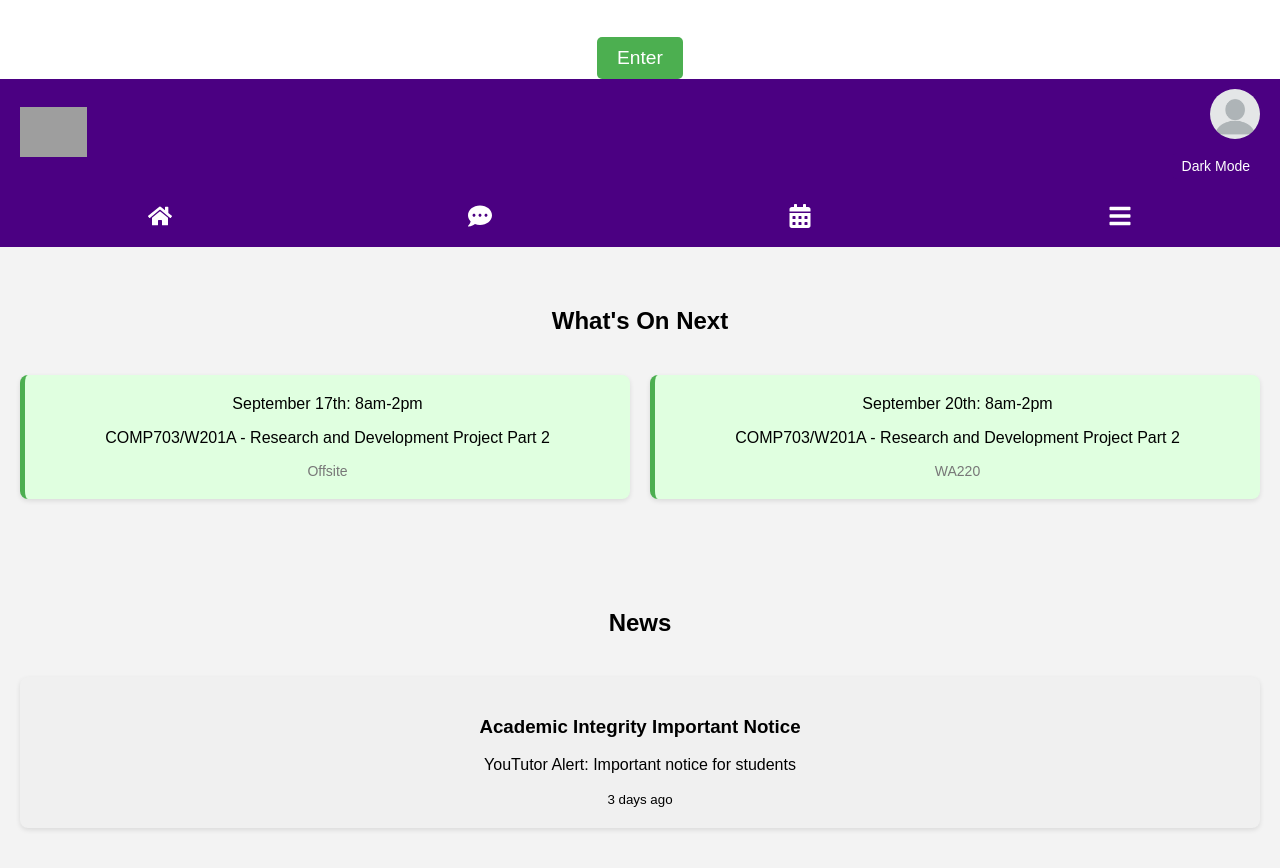
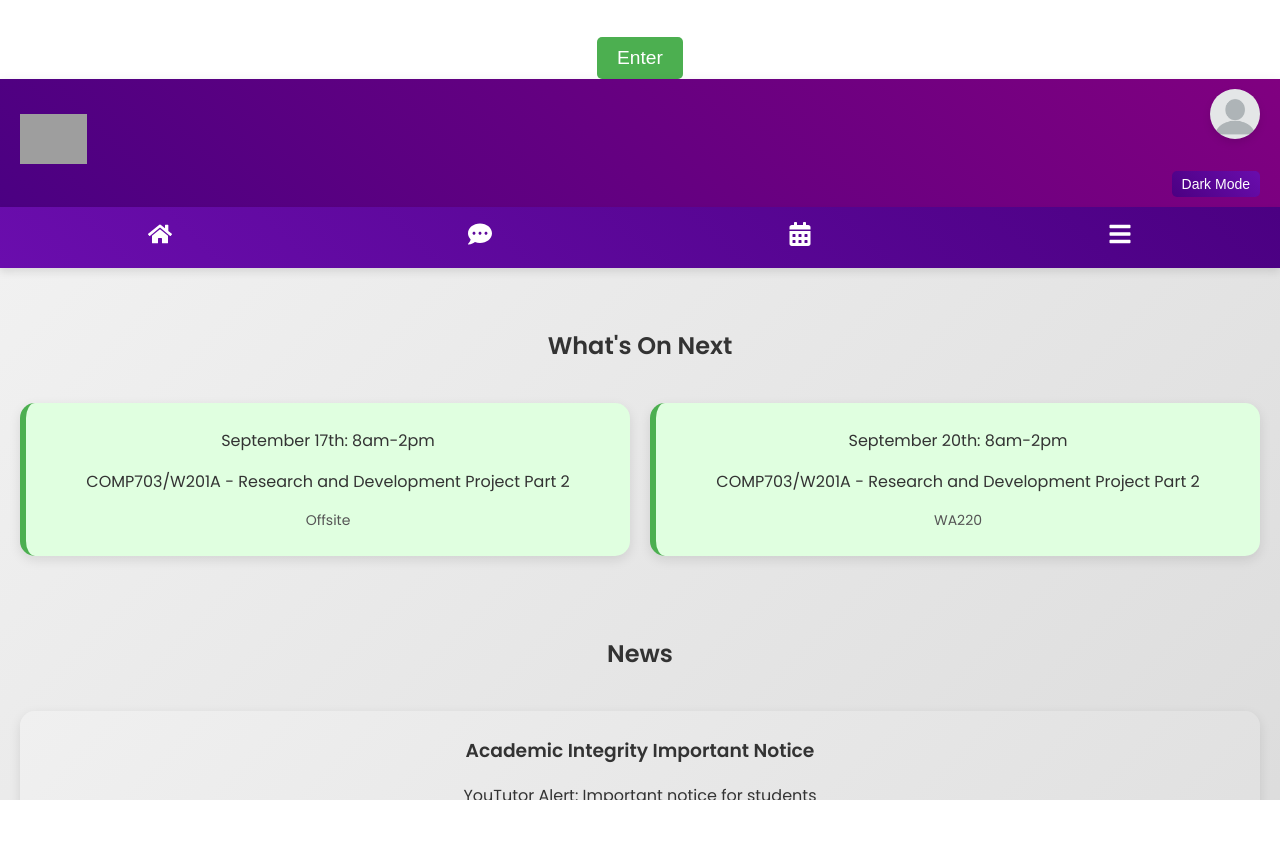
Before and after one commit to vst2213/AUT-Plus, a React (Create React App) app in the folder autplus/: page /home in a window 1280 px wide. Shown: the top 868 px of the page. After the commit the page ends 800 px from the top, so only its background shows below. Built offline with nearby package versions, Linux system fonts and the light colour scheme; grey boxes are pictures that could not be loaded.

Commit message:
Connection and some design
connection

```diff
--- a/autplus/public/index.html
+++ b/autplus/public/index.html
@@ -10,34 +10,18 @@
       content="Web site created using create-react-app"
     />
     <link rel="apple-touch-icon" href="%PUBLIC_URL%/logo192.png" />
-    <!--
-      manifest.json provides metadata used when your web app is installed on a
-      user's mobile device or desktop. See https://developers.google.com/web/fundamentals/web-app-manifest/
-    -->
     <link rel="manifest" href="%PUBLIC_URL%/manifest.json" />
-    <!--
-      Notice the use of %PUBLIC_URL% in the tags above.
-      It will be replaced with the URL of the `public` folder during the build.
-      Only files inside the `public` folder can be referenced from the HTML.
 
-      Unlike "/favicon.ico" or "favicon.ico", "%PUBLIC_URL%/favicon.ico" will
-      work correctly both with client-side routing and a non-root public URL.
-      Learn how to configure a non-root public URL by running `npm run build`.
-    -->
+    <!-- Google Fonts: Poppins -->
+    <link
+      href="https://fonts.googleapis.com/css2?family=Poppins:wght@300;400;600&display=swap"
+      rel="stylesheet"
+    />
+
     <title>React App</title>
   </head>
   <body>
     <noscript>You need to enable JavaScript to run this app.</noscript>
     <div id="root"></div>
-    <!--
-      This HTML file is a template.
-      If you open it directly in the browser, you will see an empty page.
-
-      You can add webfonts, meta tags, or analytics to this file.
-      The build step will place the bundled scripts into the <body> tag.
-
-      To begin the development, run `npm start` or `yarn start`.
-      To create a production bundle, use `npm run build` or `yarn build`.
-    -->
   </body>
 </html>
--- a/autplus/src/Calendar.js
+++ b/autplus/src/Calendar.js
@@ -107,7 +107,9 @@ const Calendar = ({ setNotificationDetails }) => {
   <Link to="/calendar">
     <FaCalendarAlt className="nav-icon" />
   </Link>
+  <Link to="/more">
     <FaBars className="nav-icon" />
+  </Link>
 </div>
 
       <h2>Upcoming Classes</h2>
--- a/autplus/src/Homepage.css
+++ b/autplus/src/Homepage.css
@@ -2,17 +2,18 @@
 .home-container {
   display: flex;
   flex-direction: column;
-  min-height: 100vh; /* Full height of the viewport */
-  width: 100vw; /* Full width of the viewport */
-  font-family: Arial, sans-serif;
-  background-color: #f3f3f3; /* Set a background color */
-  transition: background-color 0.3s, color 0.3s; /* Smooth transition for theme changes */
+  min-height: 100vh;
+  width: 100vw;
+  font-family: "Poppins", sans-serif; /* Modern Google Font */
+  background: linear-gradient(135deg, #f3f3f3, #dcdcdc); /* Gradient background */
+  color: #333;
+  transition: background 0.3s, color 0.3s;
 }
 
-/* Dark mode styling for the home container */
+/* Dark mode styling */
 .dark-mode {
-  background-color: #121212; /* Dark background color */
-  color: #e0e0e0; /* Light text color */
+  background: linear-gradient(135deg, #121212, #1a1a1a);
+  color: #e0e0e0;
 }
 
 /* Header styling */
@@ -20,168 +21,154 @@
   display: flex;
   justify-content: space-between;
   align-items: center;
-  padding: 10px 20px;
-  background-color: #4b0082; /* AUT purple color */
-  color: white;
+  padding: 15px 25px;
+  background: linear-gradient(45deg, #4b0082, #800080); /* Gradient effect */
+  box-shadow: 0 4px 12px rgba(0, 0, 0, 0.1);
 }
 
-/* Dark mode header styling */
 .dark-mode .header {
-  background-color: #3c006e; /* Slightly darker purple for dark mode */
+  background: linear-gradient(45deg, #3c006e, #4a004a);
 }
 
 /* Logo styling */
 .left-header .logo {
-  height: 50px;
-  width: auto; /* Adjust logo size */
+  height: 60px;
+  width: auto;
 }
 
-/* Profile picture styling */
+/* Profile picture and toggle button */
 .right-header {
   display: flex;
-  flex-direction: column;
-  align-items: flex-end;
+  align-items: center;
+  gap: 15px;
 }
 
 .right-header .profile-pic {
-  height: 50px;
-  width: 50px;
-  border-radius: 50%; /* Circular profile picture */
-  cursor: pointer; /* Indicate the profile picture is clickable */
-  transition: transform 0.3s; /* Smooth hover effect */
+  height: 55px;
+  width: 55px;
+  border-radius: 50%;
+  cursor: pointer;
+  transition: transform 0.3s, box-shadow 0.3s;
+  box-shadow: 0 4px 8px rgba(0, 0, 0, 0.1);
 }
 
 .right-header .profile-pic:hover {
-  transform: scale(1.1); /* Enlarge on hover */
-}
-
-/* Dark Mode Toggle Button Styling */
-.dark-mode-toggle {
-  margin-top: 10px; /* Space between the profile picture and the button */
+  transform: scale(1.15);
+  box-shadow: 0 6px 12px rgba(0, 0, 0, 0.2);
 }
 
 .dark-mode-toggle button {
-  padding: 5px 10px;
+  padding: 8px 12px;
   font-size: 14px;
+  background: linear-gradient(45deg, #4b0082, #6a0dad);
+  color: white;
+  border: none;
+  border-radius: 25px;
   cursor: pointer;
-  border: none;
-  background-color: #4b0082; /* AUT purple color for the button */
-  color: white;
-  border-radius: 5px;
-  transition: background-color 0.3s;
+  transition: background 0.3s, transform 0.2s;
 }
 
 .dark-mode-toggle button:hover {
-  background-color: #3c006e; /* Slightly darker purple on hover */
+  background: linear-gradient(45deg, #3c006e, #4a004a);
+  transform: scale(1.05);
 }
 
-/* Top navigation bar */
+/* Navigation Bar */
 .top-nav {
   display: flex;
   justify-content: space-around;
   padding: 15px 0;
-  background-color: #4b0082; /* AUT purple color */
+  background: linear-gradient(45deg, #6a0dad, #4b0082);
+  box-shadow: 0 4px 8px rgba(0, 0, 0, 0.1);
 }
 
 .nav-icon {
   color: white;
-  font-size: 24px;
-  cursor: pointer;
-  transition: transform 0.2s ease;
+  font-size: 28px;
+  transition: transform 0.3s, color 0.3s;
 }
 
 .nav-icon:hover {
-  transform: scale(1.2); /* Slight enlargement on hover */
+  transform: scale(1.2);
+  color: #ffd700;
 }
 
-/* Dark mode navigation bar */
 .dark-mode .top-nav {
-  background-color: #3c006e; /* Darker purple for dark mode */
+  background: linear-gradient(45deg, #3c006e, #1e003e);
 }
 
-/* Section styling */
-.section {
-  padding: 20px;
-  flex-grow: 1;
-}
-
-/* Dark mode section styling */
-.dark-mode .section {
-  background-color: #1e1e1e; /* Dark background for sections */
-  color: #e0e0e0; /* Light text color */
-}
-
-/* Cards in "What's On Next" section */
+/* Cards Section */
 .cards {
   display: grid;
-  grid-template-columns: repeat(auto-fit, minmax(250px, 1fr));
+  grid-template-columns: repeat(auto-fit, minmax(280px, 1fr));
   gap: 20px;
+  margin-top: 15px;
 }
 
 .card {
-  background-color: #fff;
-  padding: 20px;
-  border-radius: 8px;
-  box-shadow: 0 2px 5px rgba(0, 0, 0, 0.1);
-  transition: box-shadow 0.3s;
+  background: linear-gradient(135deg, #ffffff, #e6e6e6);
+  padding: 25px;
+  border-radius: 15px;
+  box-shadow: 0 4px 12px rgba(0, 0, 0, 0.1);
+  transition: transform 0.3s, box-shadow 0.3s;
 }
 
 .card:hover {
-  box-shadow: 0 4px 10px rgba(0, 0, 0, 0.2); /* Slight shadow on hover */
+  transform: translateY(-10px);
+  box-shadow: 0 6px 18px rgba(0, 0, 0, 0.2);
 }
 
-/* Dark mode card styling */
 .dark-mode .card {
-  background-color: #2c2c2c; /* Dark background for cards */
-  box-shadow: 0 2px 5px rgba(255, 255, 255, 0.1); /* Light shadow */
+  background: linear-gradient(135deg, #2c2c2c, #1a1a1a);
+  box-shadow: 0 4px 12px rgba(255, 255, 255, 0.1);
 }
 
-.dark-mode .card:hover {
-  box-shadow: 0 4px 10px rgba(255, 255, 255, 0.2); /* Shadow effect on hover in dark mode */
+.event-card {
+  background: #e0ffe0;
+  border-left: 6px solid #4caf50;
+  transition: background 0.3s;
 }
 
-/* Event card specific styling */
-.event-card {
-  background-color: #e0ffe0;
-  border-left: 5px solid #4caf50; /* Green indicator for events */
+.dark-mode .event-card {
+  background: #3e4e3e;
+  border-left: 6px solid #76c976;
 }
 
-/* Dark mode event card styling */
-.dark-mode .event-card {
-  background-color: #3e4e3e; /* Darker green background */
-  border-left: 5px solid #76c976; /* Slightly darker green border */
+/* Location text */
+.location {
+  display: block;
+  color: #555;
+  font-size: 14px;
+  margin-top: 8px;
 }
 
-.location {
-  display: block;
-  color: #777;
-  font-size: 14px;
-  margin-top: 5px;
+.dark-mode .location {
+  color: #aaa;
 }
 
-/* Dark mode location styling */
-.dark-mode .location {
-  color: #b0b0b0; /* Light text color for locations */
+/* News Card Styling */
+.news-card {
+  background: linear-gradient(135deg, #f0f0f0, #e0e0e0);
+  padding: 25px;
+  border-radius: 15px;
+  box-shadow: 0 4px 12px rgba(0, 0, 0, 0.1);
 }
 
-/* News card */
-.news-card {
-  background-color: #f0f0f0;
-  padding: 20px;
-  border-radius: 8px;
-  box-shadow: 0 2px 5px rgba(0, 0, 0, 0.1);
+.dark-mode .news-card {
+  background: linear-gradient(135deg, #2c2c2c, #1a1a1a);
+  box-shadow: 0 4px 12px rgba(255, 255, 255, 0.1);
 }
 
-/* Dark mode news card styling */
-.dark-mode .news-card {
-  background-color: #2c2c2c; /* Dark background for news card */
-  box-shadow: 0 2px 5px rgba(255, 255, 255, 0.1); /* Light shadow */
+.news-card h3 {
+  margin-top: 0;
+  font-weight: 600;
 }
 
-/* Making sure the app stretches to fill the entire screen */
+/* General Body and HTML Styling */
 body, html {
   margin: 0;
   padding: 0;
   height: 100%;
   width: 100%;
+  overflow-x: hidden;
 }
```
Also changed, not shown: 1 other file (tests, documents, lock files or other folders). Lines whose indentation alone changed are shown as unchanged.
